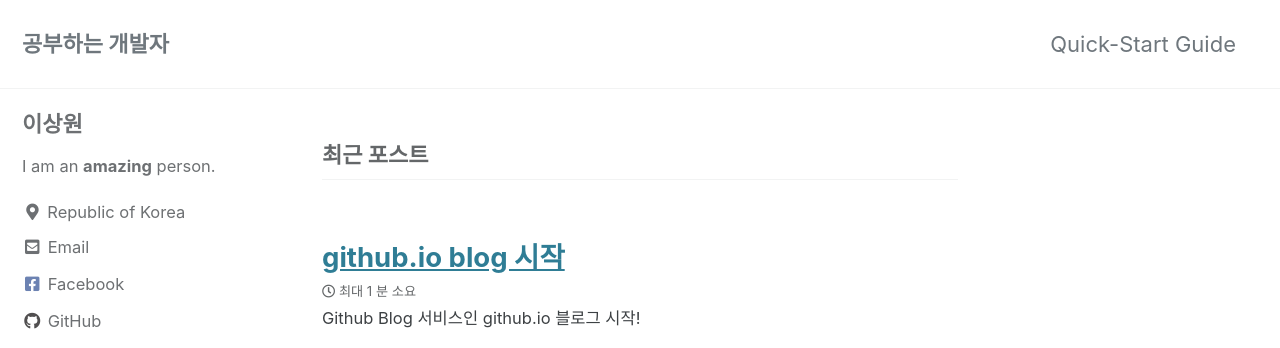
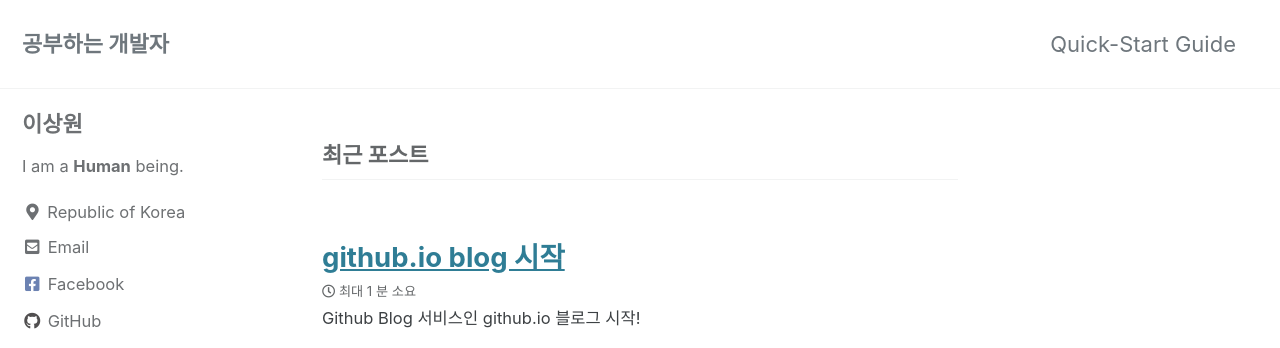
Before and after one commit to 97tkddnjs/97tkddnjs.github.io, a Jekyll site: the page built from index.html, in a window 1280 px wide. Shown: the top 348 px of the page. Built offline with Jekyll 4.4.1, drawn with Linux system fonts in a browser that asks for light colours; cached includes are drawn as plain includes; the list of posts is cut into pages by our own code.

Commit message:
change author bio^^

```diff
--- a/_config.yml
+++ b/_config.yml
@@ -96,7 +96,7 @@ analytics:
 author:
   name             : "이상원"
   avatar           : # path of avatar image, e.g. "/assets/images/bio-photo.jpg"
-  bio              : "I am an **amazing** person."
+  bio              : "I am a **Human** being."
   location         : "Republic of Korea"
   email            : "tkddnjs206@gmail.com"
   links:
```
